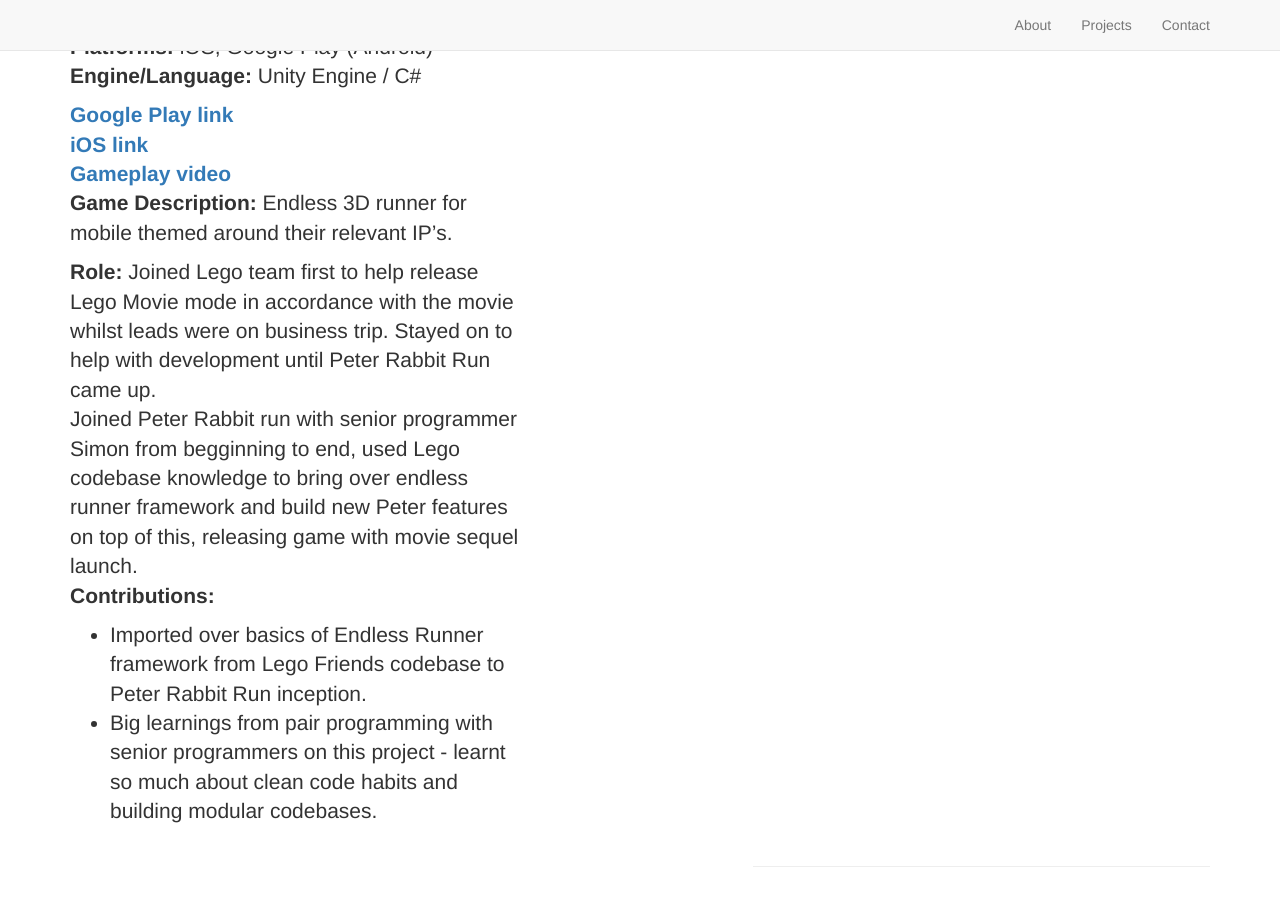
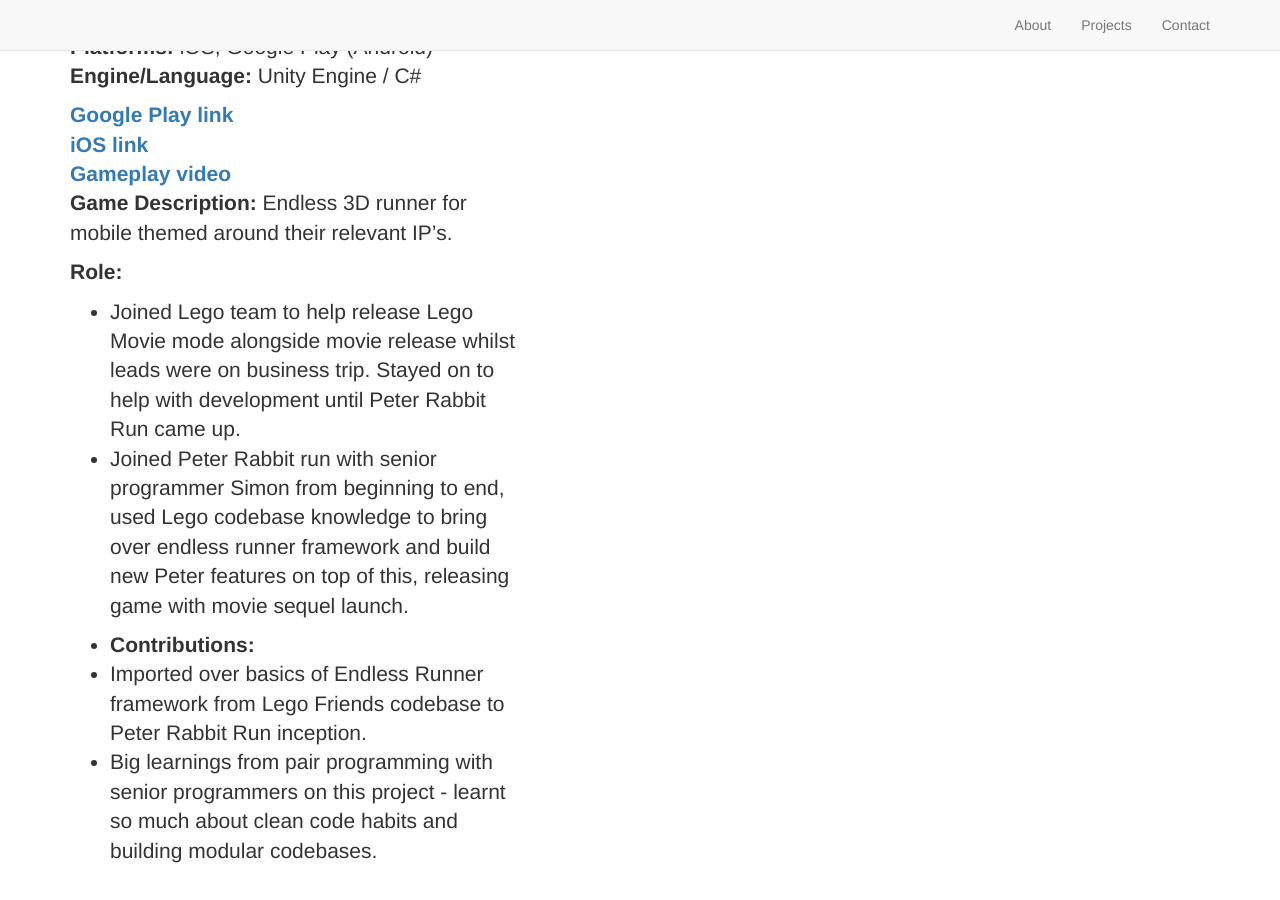
Before and after one commit to kaitlynm1/kaitlynm1.github.io, a Jekyll site: the page built from _posts/2002-01-01-MK-Lego-Peter.markdown, in a window 1280 px wide and 900 px high, scrolled down 3101 px. Built offline with Jekyll 4.4.1, drawn with Linux system fonts in a browser that asks for light colours; nearby versions of some CDN libraries; library files that are not in the unit come from our copies.

Commit message:
Broke up lego/peter roles.

```diff
--- a/_posts/2002-01-01-MK-Lego-Peter.markdown
+++ b/_posts/2002-01-01-MK-Lego-Peter.markdown
@@ -13,8 +13,10 @@
 <a href="https://www.youtube.com/watch?v=v0Bw7X6YlIs&ab_channel=Barbie">**Gameplay video**</a> <br>
 **Game Description:** Endless 3D runner for mobile themed around their relevant IP's.  <br>
 
-**Role:** Joined Lego team first to help release Lego Movie mode in accordance with the movie whilst leads were on business trip. Stayed on to help with development until Peter Rabbit Run came up.  <br>
-Joined Peter Rabbit run with senior programmer Simon from begginning to end, used Lego codebase knowledge to bring over endless runner framework and build new Peter features on top of this, releasing game with movie sequel launch. <br>
-**Contributions:** <br>
+**Role:** <br>
+- Joined Lego team to help release Lego Movie mode alongside movie release whilst leads were on business trip. Stayed on to help with development until Peter Rabbit Run came up.  <br>
+- Joined Peter Rabbit run with senior programmer Simon from beginning to end, used Lego codebase knowledge to bring over endless runner framework and build new Peter features on top of this, releasing game with movie sequel launch. <br>
+
+- **Contributions:** <br>
 - Imported over basics of Endless Runner framework from Lego Friends codebase to Peter Rabbit Run inception. <br>
 - Big learnings from pair programming with senior programmers on this project - learnt so much about clean code habits and building modular codebases. <br>
```
